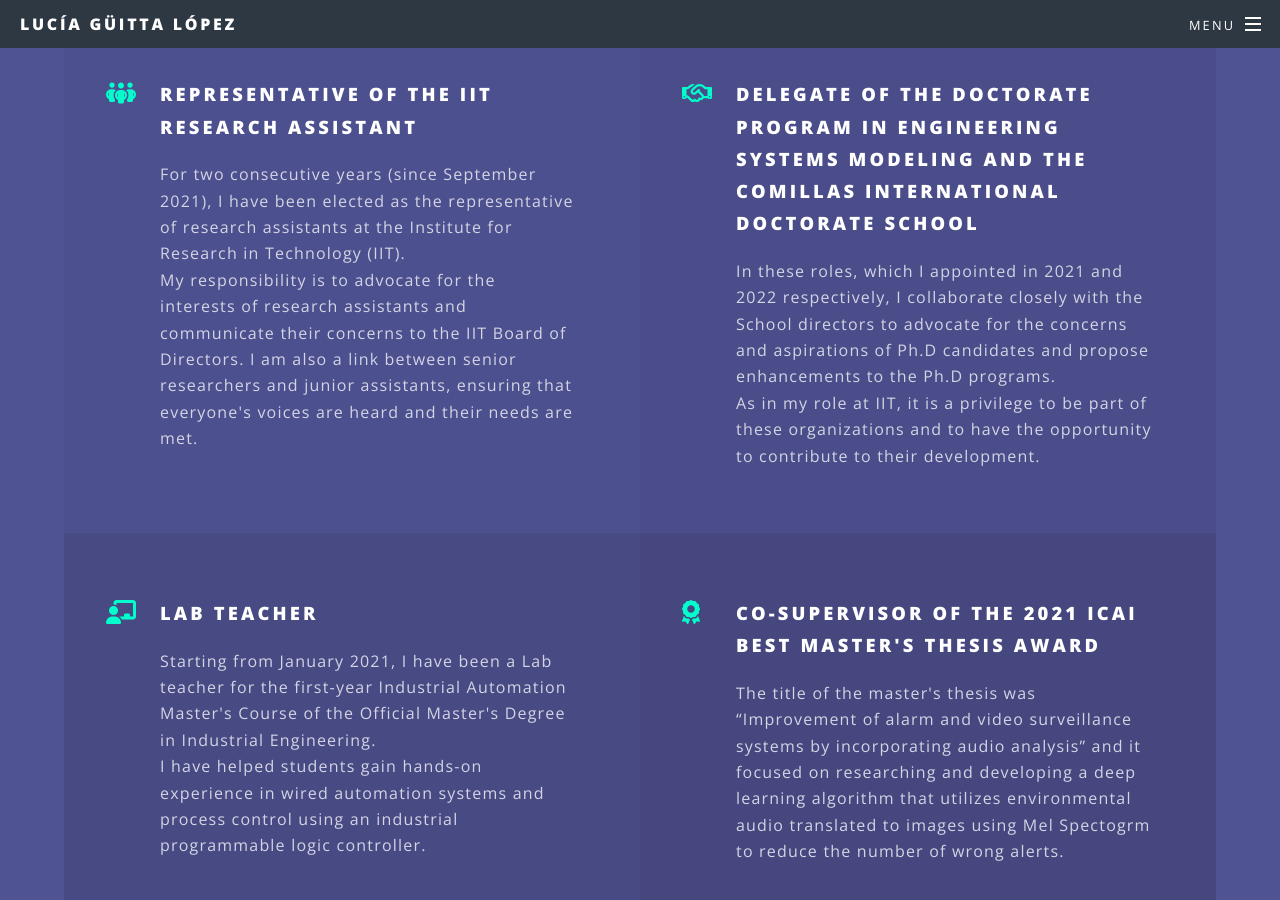
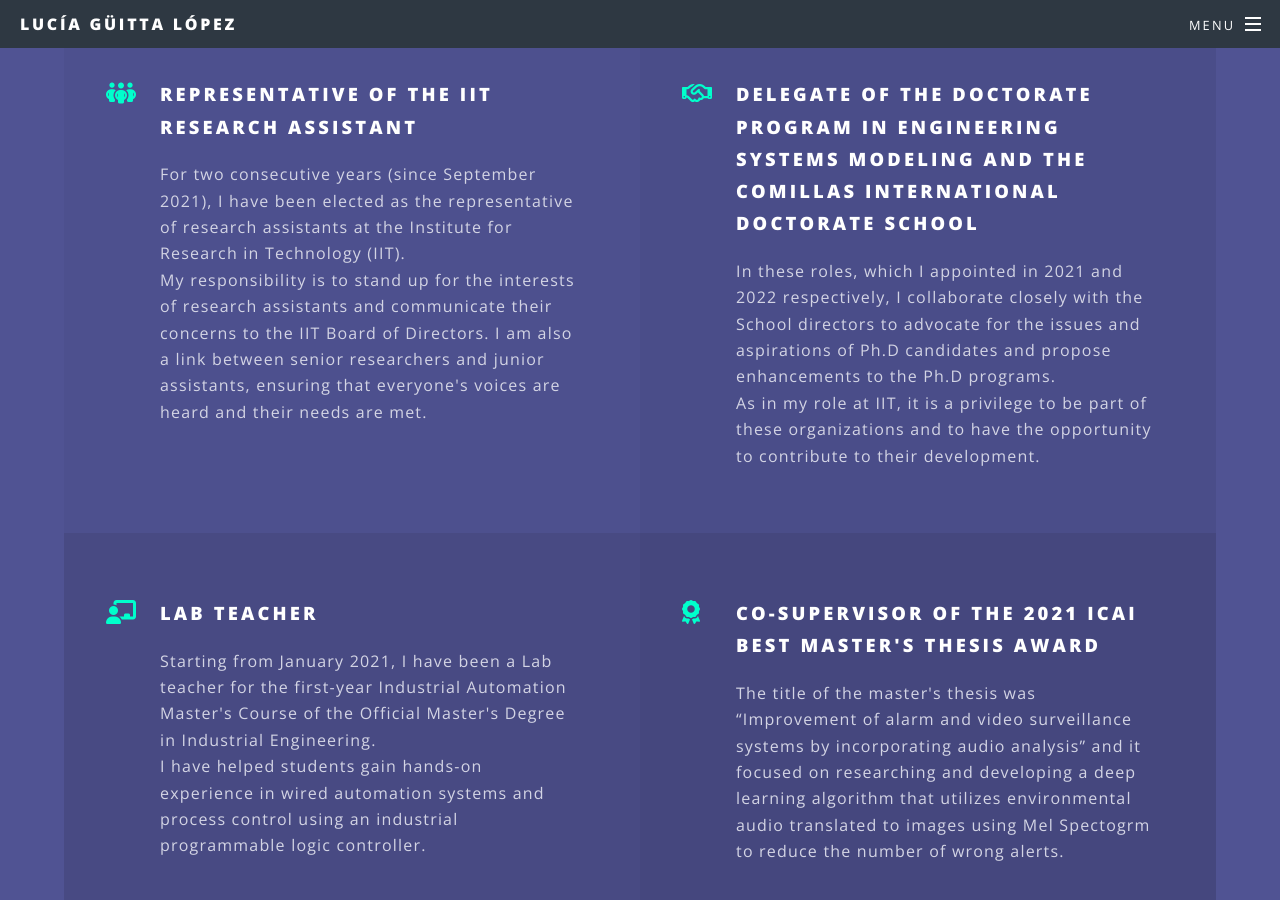
Before and after one commit to Lucia-Guitta/Lucia-Guitta.github.io, a Jekyll site: the page built from index.html, in a window 1280 px wide and 900 px high, scrolled down 3252 px. Built offline with Jekyll 4.4.1, drawn with Linux system fonts in a browser that asks for light colours; some web fonts are replaced; some of the changed text lies outside the part shown.

Commit message:
Modify content in the index.html

```diff
--- a/index.html
+++ b/index.html
@@ -128,9 +128,9 @@ layout: landing
           For two consecutive years (since September 2021), I have been elected as the representative of research
           assistants at the Institute for Research in Technology (IIT).
           <br \ />
-          My responsibility is to advocate for the interests of research assistants and communicate their concerns to
-          the IIT Board of Directors. I am also a link between senior researchers and junior assistants, ensuring that
-          everyone's voices are heard and their needs are met.
+          My responsibility is to stand up for the interests of research assistants and communicate their concerns
+          to the IIT Board of Directors. I am also a link between senior researchers and junior assistants, ensuring
+          that everyone's voices are heard and their needs are met.
         </p>
       </li>
       <li class="icon fa-handshake">
@@ -140,7 +140,7 @@ layout: landing
         </h3>
         <p>
           In these roles, which I appointed in 2021 and 2022 respectively, I collaborate closely with the School
-          directors to advocate for the concerns and aspirations of Ph.D candidates and propose enhancements to the Ph.D
+          directors to advocate for the issues and aspirations of Ph.D candidates and propose enhancements to the Ph.D
           programs.
           <br \ />
           As in my role at IIT, it is a privilege to be part of these organizations and to have the
```
Also changed, not shown: other parts of index.html (+4 -4 lines).
